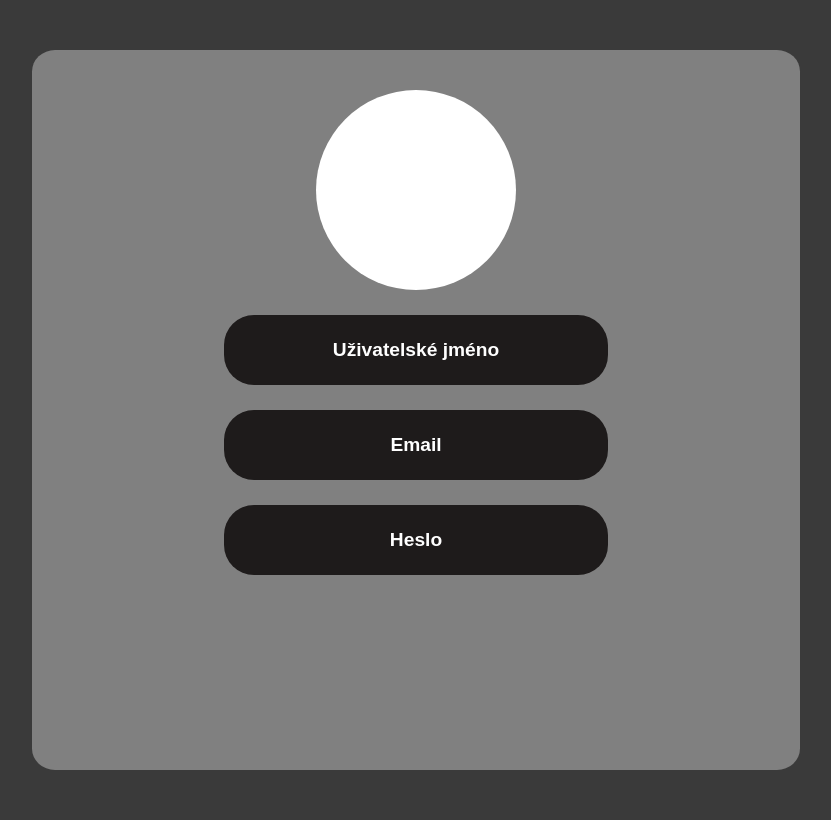
After one commit to Lynder063/rsp-dream-team, a PHP site: page /profile_editor.html in a window 1280 px wide. The commit adds this page. Shown: the whole page, without its empty margins (224-1055 px from the left). Run offline with PHP 8.4, Linux system fonts and the light colour scheme.

Commit message:
Uprava CSS souboru + Nová stránka pro editaci profilu

```diff
--- /dev/null
+++ b/profile_editor.html
@@ -0,0 +1,35 @@
+<!DOCTYPE html>
+<html lang="en">
+<head>
+    <meta charset="UTF-8">
+    <meta name="viewport" content="width=device-width, initial-scale=1.0">
+    <title>Document</title>
+    <link rel="stylesheet" href="styles.css">
+</head>
+<body>
+    <div class="main-content-box1   " >
+        <div class="profile-img" id="profile-img">
+            <input type="file" id="upload" accept="image/jpeg, image/png" style="display: none;" hidden>
+            <label>Text</label>
+        </div>
+        <div class="content-input-box">
+
+        </div>
+        <div class="change-button">
+            <h3>Uživatelské jméno</h3>
+        </div>
+        <div class="change-button">
+            <h3>Email</h3>
+        </div>
+        <div class="change-button">
+            <h3>Heslo</h3>
+        </div>
+
+    </div>
+    <script>
+        document.getElementById('profile-img').addEventListener('click', function() {
+    document.getElementById('upload').click();
+});
+    </script>
+</body>
+</html>
--- a/styles.css
+++ b/styles.css
@@ -1,3 +1,9 @@
+*
+{
+    border-radius: 3%;
+    font-family: Arial, Helvetica, sans-serif;
+}
+
 body {
     margin: 0;
     padding: 0;
@@ -16,9 +22,19 @@ textarea {
     width: 60%;
     height: 1000px;
     margin: 50px auto;
+    padding-top: 20px;
+
+}
+.main-content-box1 {
+    background-color: grey;
+    width: 60%;
+    height: 700px;
+    margin: 50px auto;
+    padding-top: 20px;
+
 }
 .head-content {
-    padding-top: 50px;
+    padding-top: 0px;
     display: flex;
     justify-content: space-between;
     width: 85%;
@@ -74,3 +90,48 @@ h3
     color: #FFF;
     font-size: larger;
 }
+.profile-img
+{
+    width: 200px;
+    height: 200px;
+    border-radius: 50%;
+    background-color: white;
+    margin: auto;
+    margin-top: 20px;
+    display: flex;
+    justify-content: center;
+    align-items: center;
+    color: white;
+    transition: 0.1s;
+}
+.profile-img label
+{
+    display: block;
+    font-weight: bolder;
+    font-size: 41px;
+    margin: 0;
+    padding: 0;
+    text-align: center;
+
+}
+.profile-img:hover
+{
+    color: black;
+
+}
+.change-button
+{
+
+     border-radius: 30px;
+     background-color: rgb(30, 27, 27);
+     width: 50%;
+     height: 70px;
+     text-align: center;
+     margin: 25px auto;
+     display: flex;
+    justify-content: center;
+    align-items: center;
+}
+.change-button:hover{
+    scale: 1.08;
+}
```
